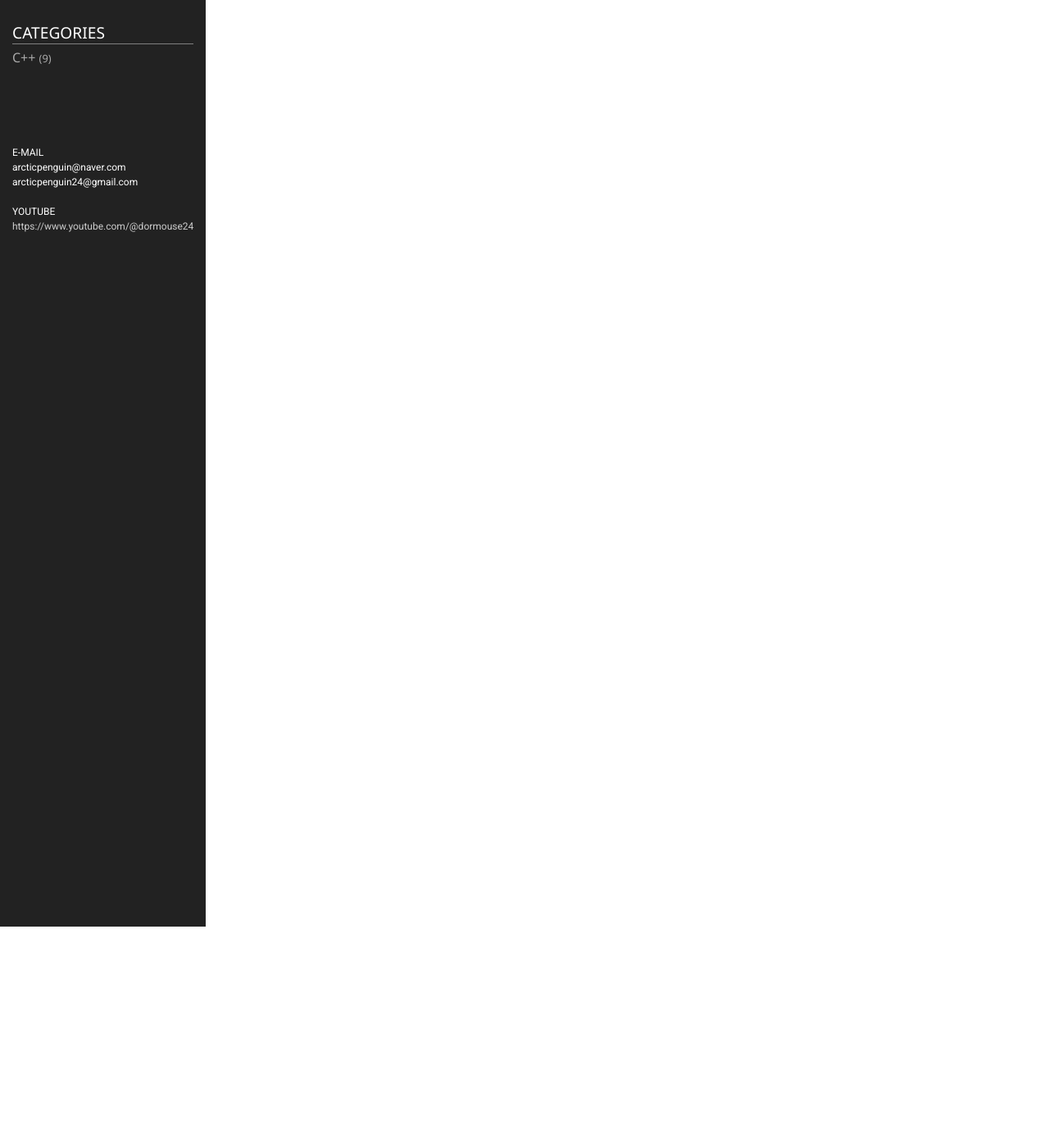
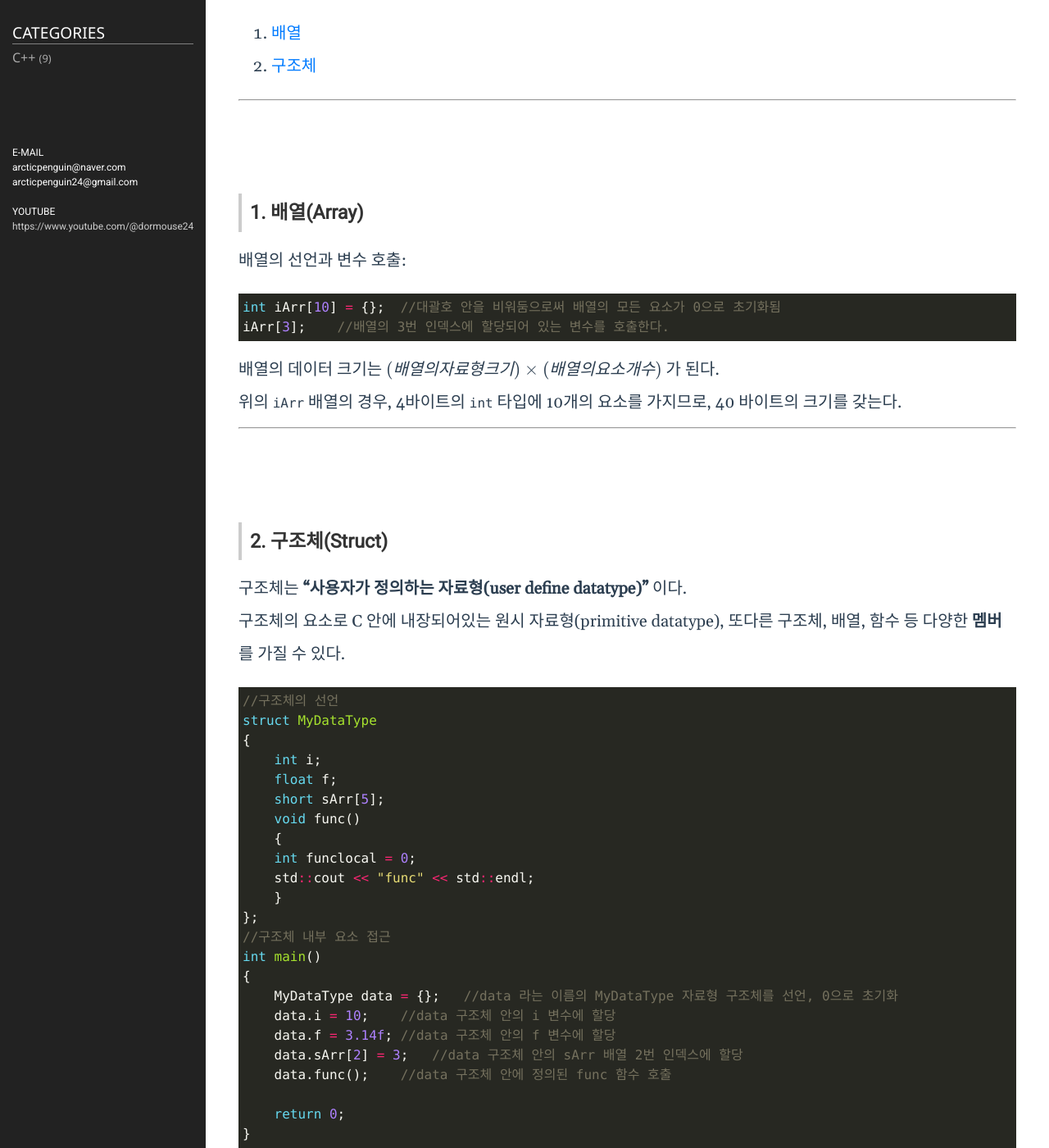
Before and after one commit to Dormouse0224/dormouse0224.github.io, a Jekyll site: the page built from _posts/2024-07-01-C++_8._배열과_구조체.markdown, in a window 1280 px wide and 1400 px high, scrolled down 270 px. Shown: the whole window at 82% size. Built offline with Jekyll 4.4.1, drawn with Linux system fonts in a browser that asks for light colours; formulas are drawn with MathJax 3; comment, search, counter and statistics services are not loaded; some of the changed text lies outside the part shown.

Commit message:
post cpp 08

````diff
--- a/_posts/2024-07-01-C++_8._배열과_구조체.markdown
+++ b/_posts/2024-07-01-C++_8._배열과_구조체.markdown
@@ -4,3 +4,81 @@ title: C++ 8. 배열과 구조체
 date: 2024-07-02 14:00:00 +0900
 category: C++
 ---
+
+## 8. 배열과 구조체
+
+1. [배열](#1-배열array)
+2. [구조체](#2-구조체struct)
+
+---
+
+<br><br>
+
+>### 1. 배열(Array)
+
+배열의 선언과 변수 호출:
+
+```cpp
+int iArr[10] = {};  //대괄호 안을 비워둠으로써 배열의 모든 요소가 0으로 초기화됨
+iArr[3];    //배열의 3번 인덱스에 할당되어 있는 변수를 호출한다.
+```
+
+배열의 데이터 크기는 $(배열의 자료형 크기)\times(배열의 요소 개수)$ 가 된다.
+
+위의 `iArr` 배열의 경우, 4바이트의 `int` 타입에 10개의 요소를 가지므로, 40 바이트의 크기를 갖는다.
+
+---
+
+<br><br>
+
+>### 2. 구조체(Struct)
+
+구조체는 **"사용자가 정의하는 자료형(user define datatype)"** 이다.
+
+구조체의 요소로 C 안에 내장되어있는 원시 자료형(primitive datatype), 또다른 구조체, 배열, 함수 등 다양한 **멤버**를 가질 수 있다.
+
+
+
+```cpp
+//구조체의 선언
+struct MyDataType
+{
+    int i;
+    float f;
+    short sArr[5];
+    void func()
+    {
+    int funclocal = 0;
+    std::cout << "func" << std::endl;
+    }
+};
+//구조체 내부 요소 접근
+int main()
+{
+    MyDataType data = {};   //data 라는 이름의 MyDataType 자료형 구조체를 선언, 0으로 초기화
+    data.i = 10;    //data 구조체 안의 i 변수에 할당
+    data.f = 3.14f; //data 구조체 안의 f 변수에 할당
+    data.sArr[2] = 3;   //data 구조체 안의 sArr 배열 2번 인덱스에 할당
+    data.func();    //data 구조체 안에 정의된 func 함수 호출
+
+    return 0;
+}
+```
+
+<br>
+
+구조체의 크기는 두 조건을 따라서 결정된다:
+
+1. 가장 큰 member 의 자료형을 기준으로 정렬된다.
+
+2. 메모리 배치는 위에서부터 순차적으로 이루어지며, 배치되는 해당 자료형의 바이트 크기의 배수에 해당하는 위치에 정렬된다.
+
+3. 만약 `#pragma pack(n)`(n은 1, 2, 4, 8)이 선언되었다면 정렬 시 n바이트 단위로 패킹을 진행한다.
+
+![alt text](\public\img\struct_memory.png)
+
+또한, 배열의 요소를 구조체로 정의할 수도 있다. 배열을 원시 자료형이 아닌 구조체로 선언하면 배열의 요소들은 모두 별개의 구조체가 된다.
+```cpp
+MyDataType structArr[10] = {};
+```
+![alt text](\public\img\struct_type_array_data.png)
````
Also changed, not shown: public/img/struct_memory.png (added), public/img/struct_type_array_data.png (added).
